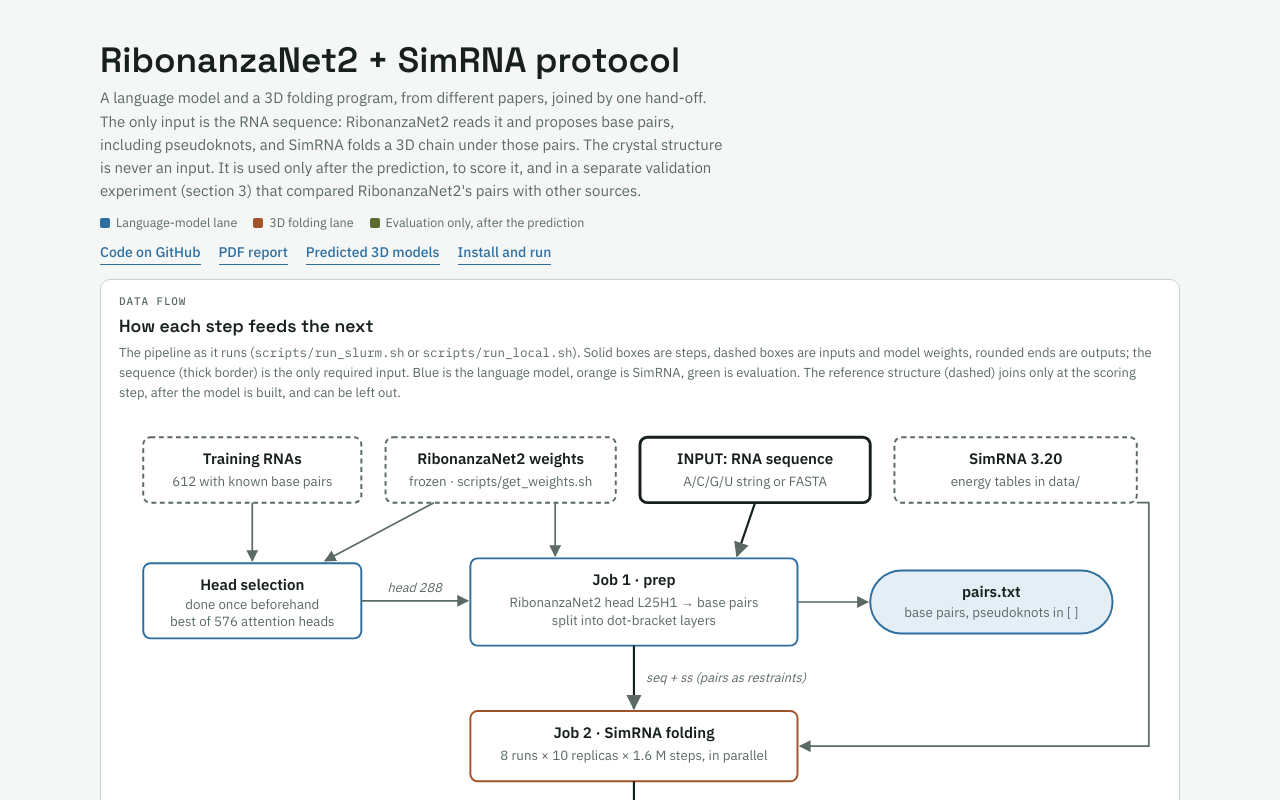
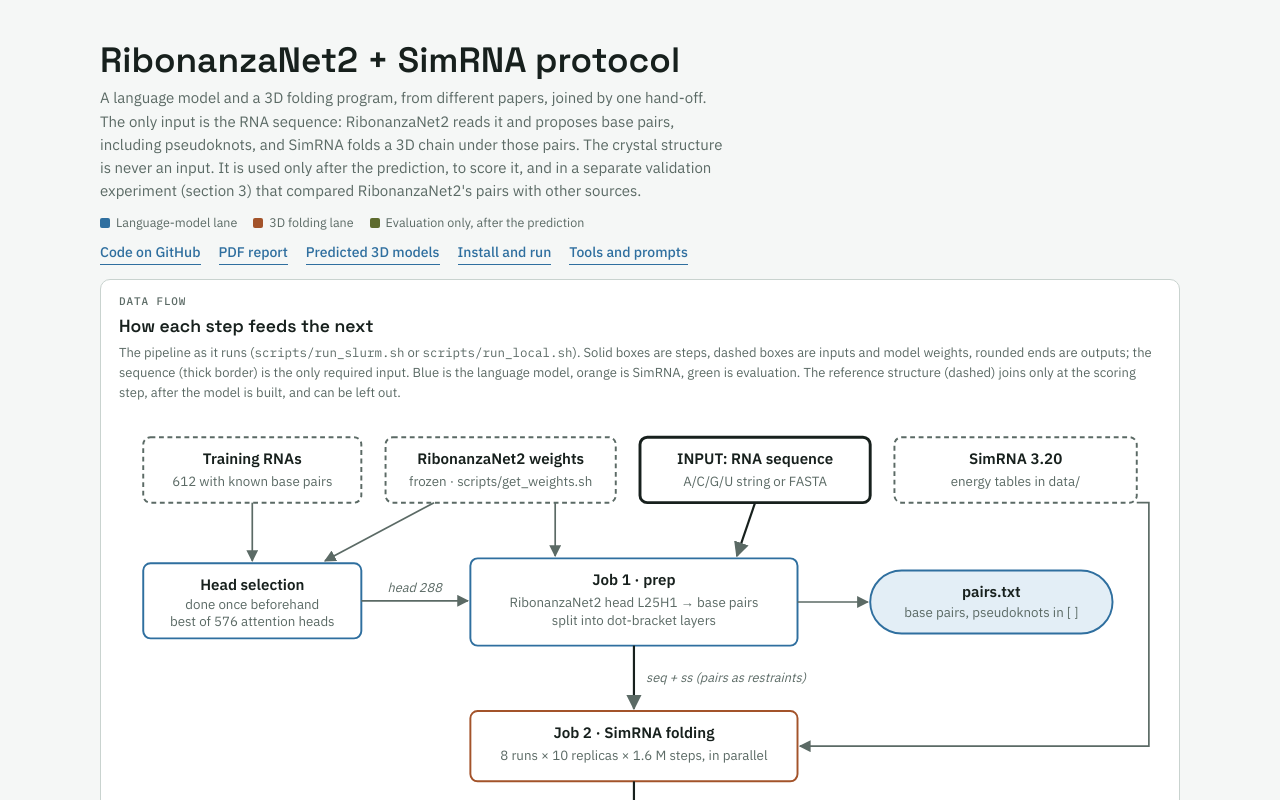
Before and after one commit to Kmalekza/rnet2-simrna, a plain HTML site: page README.html in a window 1280 px wide. Shown: the top 800 px of the page. Drawn offline with Linux system fonts and the light colour scheme.

Commit message:
Add TOOLS_AND_PROMPTS.md: every tool and prompt used
Prompts quoted from the Claude Code session transcript (emails redacted), with what each produced.
Linked from README.md and the protocol page.

Co-Authored-By: Claude Opus 5.5 <noreply@anthropic.com>

```diff
--- a/README.html
+++ b/README.html
@@ -122,7 +122,7 @@ td.hi{font-weight:600;color:var(--lm)}
     <h1>RibonanzaNet2 + SimRNA protocol</h1>
     <p class="lede">A language model and a 3D folding program, from different papers, joined by one hand-off. The only input is the RNA sequence: RibonanzaNet2 reads it and proposes base pairs, including pseudoknots, and SimRNA folds a 3D chain under those pairs. The crystal structure is never an input. It is used only after the prediction, to score it, and in a separate validation experiment (section 3) that compared RibonanzaNet2's pairs with other sources.</p>
     <div class="legend"><span style="--k:var(--lm)">Language-model lane</span><span style="--k:var(--td)">3D folding lane</span><span style="--k:var(--ctl)">Evaluation only, after the prediction</span></div>
-    <p class="links"><a href="https://github.com/Kmalekza/rnet2-simrna">Code on GitHub</a><a href="https://github.com/Kmalekza/rnet2-simrna/blob/main/results/report.pdf">PDF report</a><a href="https://github.com/Kmalekza/rnet2-simrna/tree/main/results/pipeline">Predicted 3D models</a><a href="https://github.com/Kmalekza/rnet2-simrna/blob/main/README.md">Install and run</a></p>
+    <p class="links"><a href="https://github.com/Kmalekza/rnet2-simrna">Code on GitHub</a><a href="https://github.com/Kmalekza/rnet2-simrna/blob/main/results/report.pdf">PDF report</a><a href="https://github.com/Kmalekza/rnet2-simrna/tree/main/results/pipeline">Predicted 3D models</a><a href="https://github.com/Kmalekza/rnet2-simrna/blob/main/README.md">Install and run</a><a href="https://github.com/Kmalekza/rnet2-simrna/blob/main/TOOLS_AND_PROMPTS.md">Tools and prompts</a></p>
   </header>
 
   <section class="stage" id="dataflow">
@@ -602,6 +602,7 @@ bash scripts/run_local.sh myrna myrna.fasta</div>
         <tr><td>Validation runs (four sources of pairs)</td><td><code>analysis/run_validation.sh</code>, <code>analysis/collect_validation.py</code>; results in <code>results/validation/summary.csv</code>, <code>scores.csv</code></td></tr>
         <tr><td>Every-snapshot analysis</td><td><code>results/validation/snapshots.csv.gz</code>, <code>frames_rmsd.csv</code></td></tr>
         <tr><td>Figures and PDF</td><td><code>analysis/make_report.py</code> → <code>results/figures/</code>, <code>results/report.pdf</code></td></tr>
+        <tr><td>Every tool and prompt used to build this</td><td><a href="https://github.com/Kmalekza/rnet2-simrna/blob/main/TOOLS_AND_PROMPTS.md"><code>TOOLS_AND_PROMPTS.md</code></a></td></tr>
         <tr><td>Targets, crystal structures, reference pairs</td><td><code>data/targets.csv</code>, <code>data/structures/</code>, <code>data/reference_pairs.json</code></td></tr>
       </tbody>
     </table></div>
```
Also changed, not shown: docs/index.html (+2 -1 lines), 2 other files.
